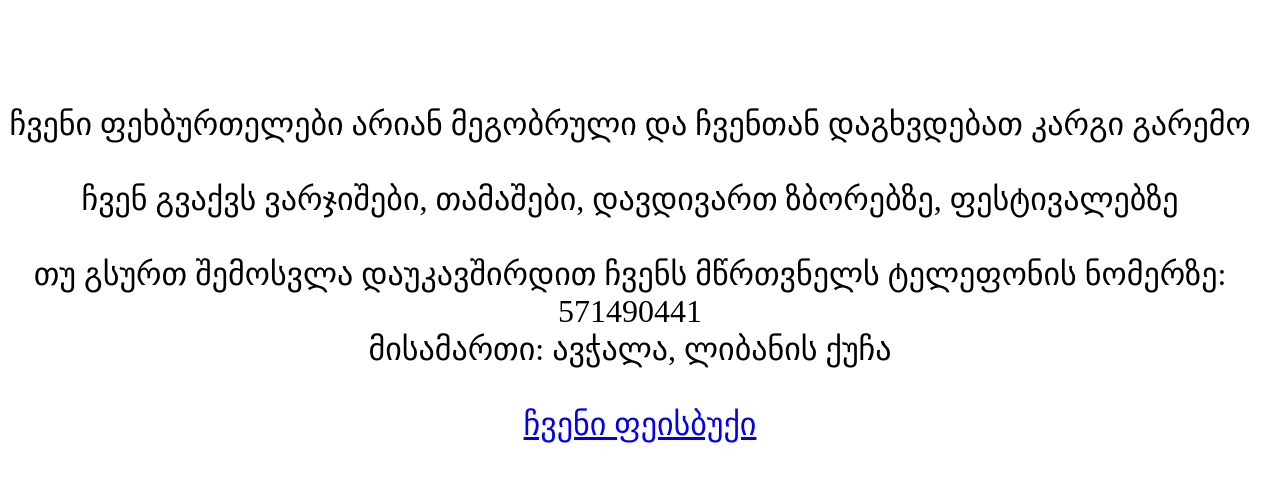
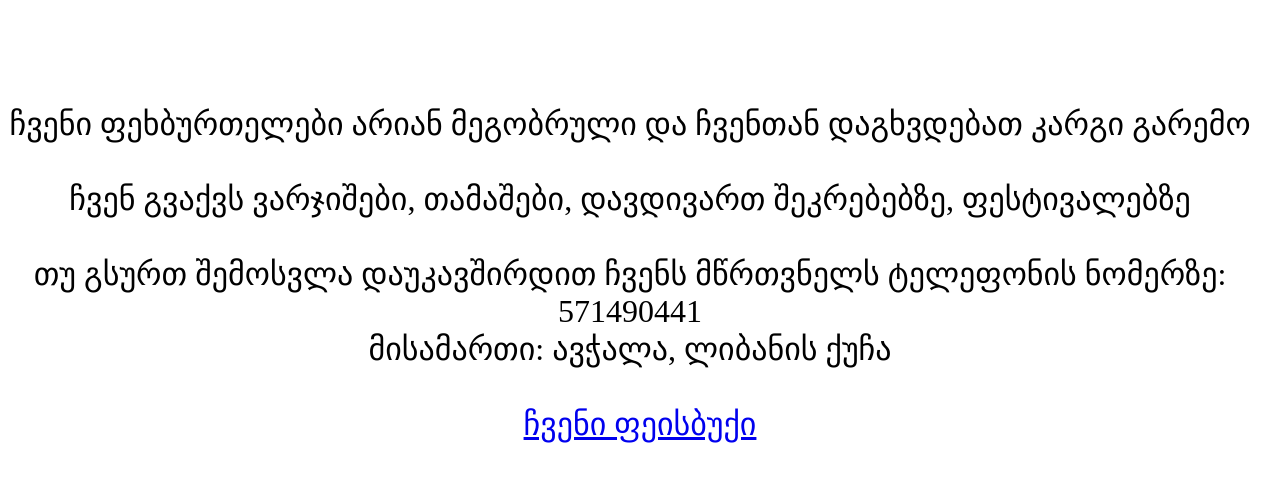
Before and after one commit to DemetreKhosro/Random-projects, a plain HTML site: page index.html in a window 1280 px wide. Shown: the part 1293-1770 px from the top of the page. Drawn offline with Linux system fonts and the light colour scheme.

Commit message:
second commit

```diff
--- a/index.html
+++ b/index.html
@@ -32,7 +32,7 @@
     <div id="main2">
         ჩვენი ფეხბურთელები არიან მეგობრული და ჩვენთან დაგხვდებათ კარგი გარემო
         <br><br>
-        ჩვენ გვაქვს ვარჯიშები, თამაშები, დავდივართ ზბორებზე, ფესტივალებზე
+        ჩვენ გვაქვს ვარჯიშები, თამაშები, დავდივართ შეკრებებზე, ფესტივალებზე
         <br><br>
         თუ გსურთ შემოსვლა დაუკავშირდით ჩვენს მწრთვნელს ტელეფონის ნომერზე: 571490441
         <br>
```
